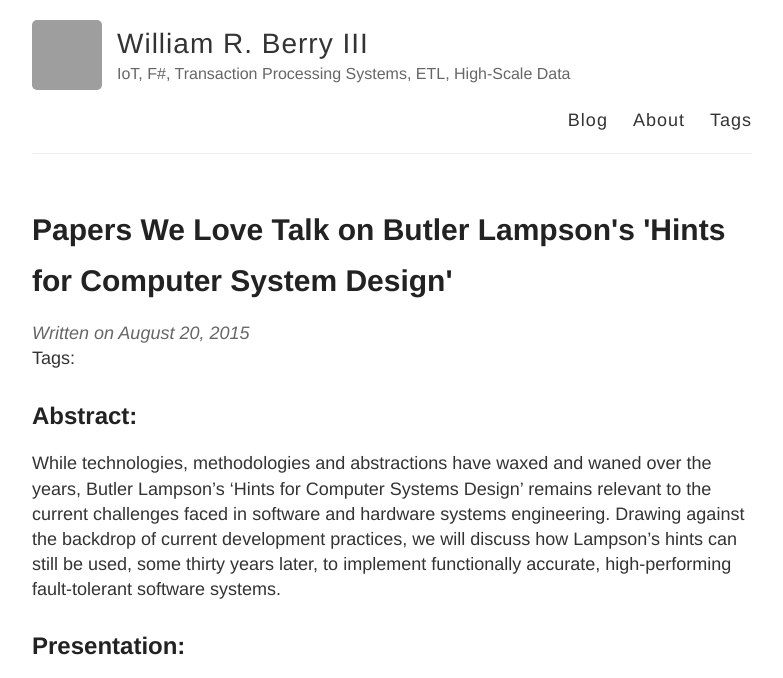
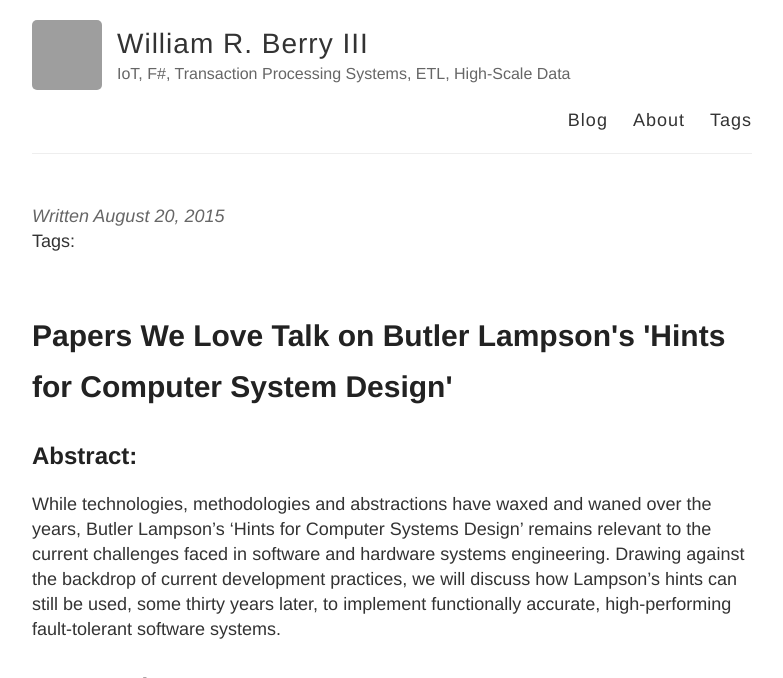
Before and after one commit to WilliamBerryiii/WilliamBerryiii.github.io, a Jekyll site: the page built from _posts/2015-08-19-papers-we-love-talk-on-butler-lampsons.md, in a window 1280 px wide, cut to the strip 0-678 px from the top of the page. Shown: the whole strip, without its empty margins (248-1031 px from the left). Built offline with Jekyll 4.4.1, drawn with Linux system fonts in a browser that asks for light colours; grey boxes are pictures that could not be loaded.

Commit message:
move post elements around

```diff
--- a/_layouts/post.html
+++ b/_layouts/post.html
@@ -3,18 +3,17 @@
 ---
 
 <article class="post">
+  <div class="date">
+    Written {{ page.date | date: "%B %e, %Y" }}
+  </div>
+  {% include post-tags.html %}
+  <br />
+
   <h1>{{ page.title }}</h1>
-  <div class="date">
-    Written on {{ page.date | date: "%B %e, %Y" }}
-  </div>
-
-  {% include post-tags.html %}
 
   <div class="entry">
     {{ content }}
   </div>
 
-
-
   {% include disqus.html %}
 </article>
```
